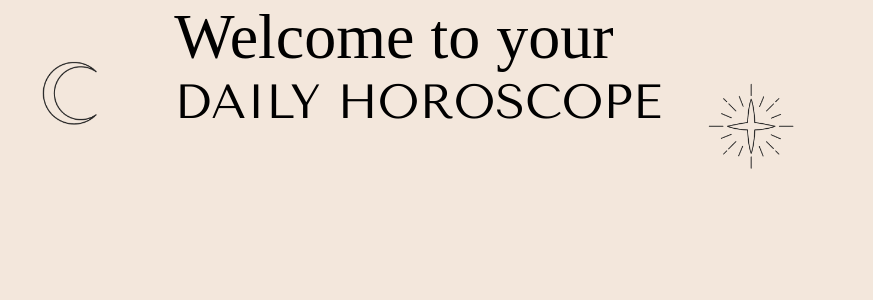
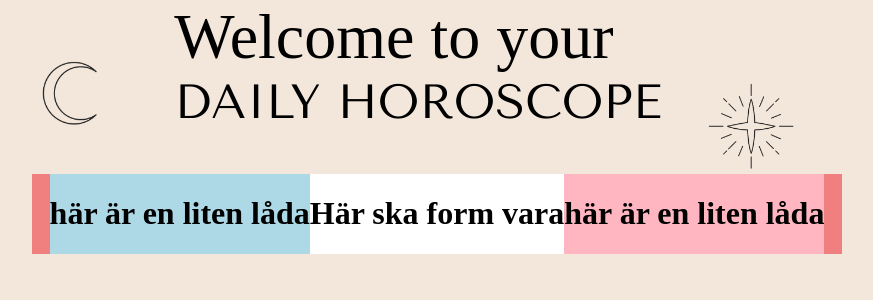
Before and after one commit to ReactFED22G-LMNJ/Horoskop, a React (Vite) app: page / in a window 1280 px wide. Shown: the top 300 px of the page, without its empty margins (203-1076 px from the left). Built offline with nearby package versions, Linux system fonts and the light colour scheme; a web font is replaced by a local one.

Commit message:
startlayout for form

```diff
--- /dev/null
+++ b/src/components/FormBox.tsx
@@ -0,0 +1,43 @@
+import styled from "styled-components";
+
+function FormBox() {
+    return(
+        <Container>
+            <LeftSmallContainer>
+                <h1>här är en liten låda</h1>
+            </LeftSmallContainer>
+
+            <FormContainer>
+                <h1>Här ska form vara</h1>
+            </FormContainer>
+
+            <RightSmallContainer>
+            <h1>här är en liten låda</h1>
+            </RightSmallContainer>
+        </Container>
+
+    )
+
+}
+
+const Container = styled.div`
+    background-color: lightcoral;
+    display: flex;
+    justify-content: center;
+`;
+
+const LeftSmallContainer = styled.div`
+    background-color: lightblue;
+`;
+
+const RightSmallContainer = styled.div`
+    background-color: lightpink;
+`;
+
+const FormContainer = styled.div`
+    background-color: white;
+`;
+
+
+
+export default FormBox;
--- a/src/pages/StartPage.tsx
+++ b/src/pages/StartPage.tsx
@@ -1,8 +1,12 @@
+import FormBox from "../components/FormBox";
 import HeaderStartPage from "../components/HeaderStartPage";
 
 function StartPage() {
     return (
-        <HeaderStartPage />
+        <div>
+            <HeaderStartPage />
+            <FormBox />
+        </div>
     );
 }
 
```
Also changed, not shown: src/components/Form.tsx (deleted).
